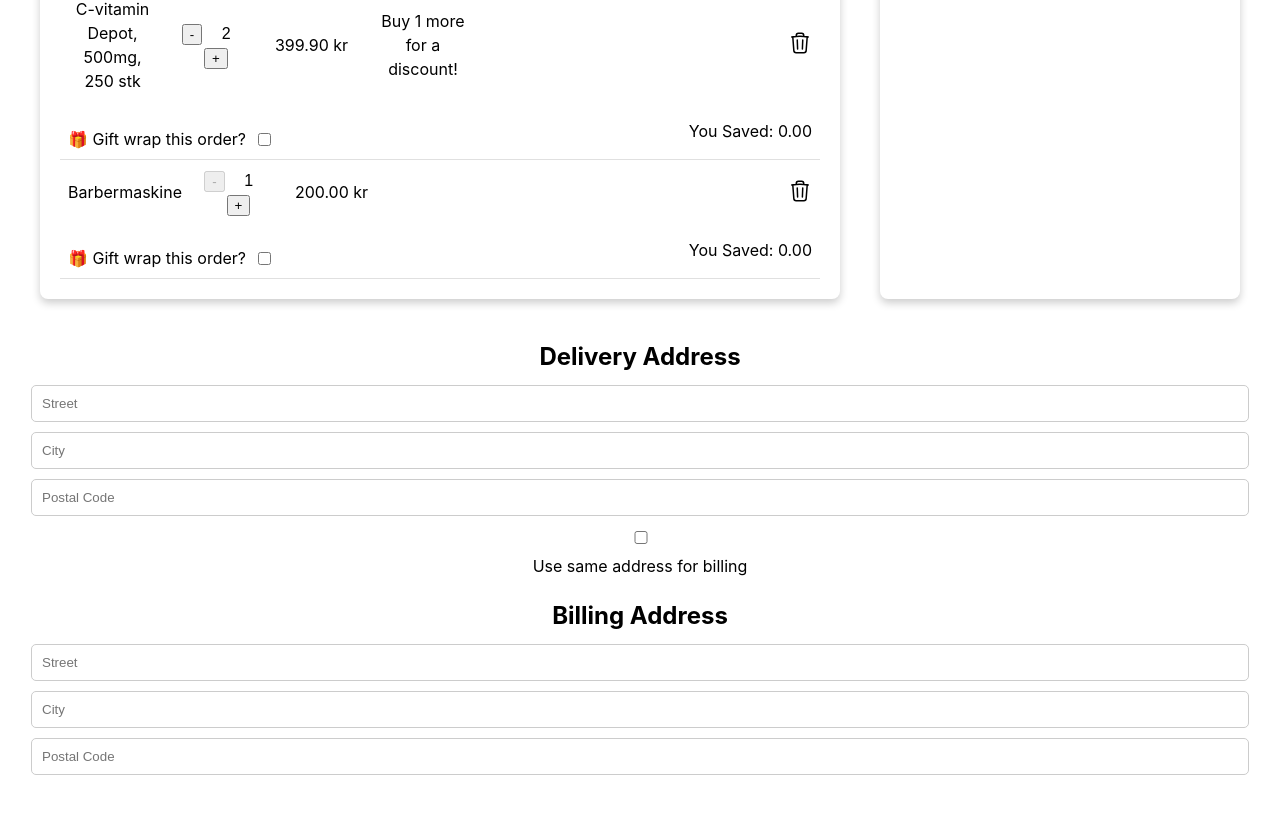
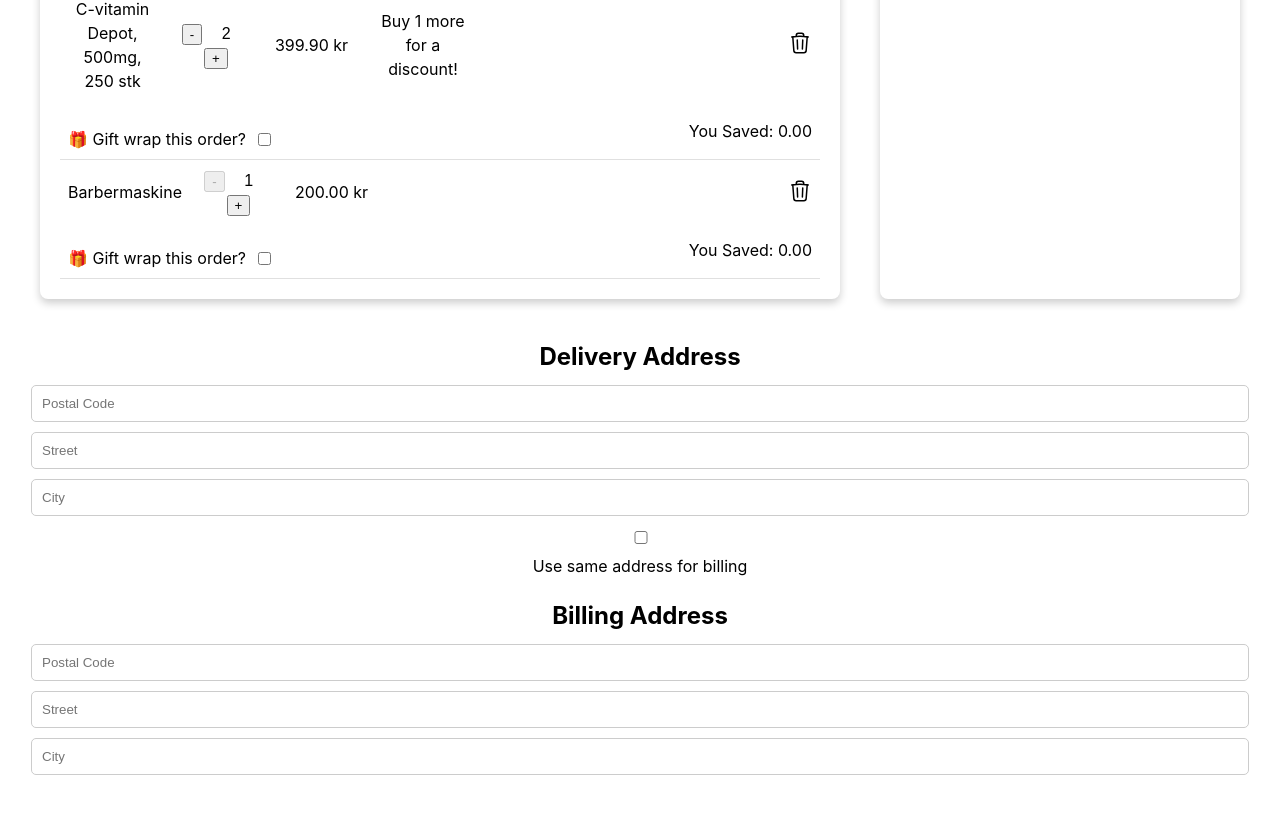
Before and after one commit to yukarasan/vita, a React (Vite) app: page / in a window 1280 px wide. Shown: the part 557-1370 px from the top of the page. Built offline with nearby package versions, Linux system fonts and the light colour scheme; no server answers.

Commit message:
Fixed Delivery Address

```diff
--- a/src/App.tsx
+++ b/src/App.tsx
@@ -4,7 +4,7 @@ import CartList from './components/cart_list/CartList';
 import TotalAmount from './components/total_amount/TotalAmount';
 import { CartItemType } from './lib/types';
 import Cart from './data/Cart';
-import DeliveryAddress from './components/Delivery_adresss/DeliveryAdress';
+import { DeliveryAddress } from './components/delivery_address/DeliveryAddress';
 
 function App() {
   const [cart, setCart] = useState<CartItemType[]>(Cart.getInitialCart());
--- a/src/components/Delivery_adresss/DeliveryAdress.tsx
+++ /dev/null
@@ -1,149 +0,0 @@
-import React, { useState } from 'react';
-import './DeliveryAdress.css';
-
-const DeliveryAddress = () => {
-  // State variable to track same address for billing
-  const [useSameAddress, setUseSameAddress] = useState(false);
-  // State for delivery address fields
-  const [deliveryAddress, setDeliveryAddress] = useState({
-    street: '',
-    city: '',
-    postalCode: '',
-    country: 'Denmark', // Default to Denmark
-  });
-
-  const [billingAddress, setBillingAddress] = useState({
-    street: '',
-    city: '',
-    postalCode: '',
-    country: 'Denmark',
-  });
-
-  const [zipCodeValidation, setZipCodeValidation] = useState({ valid: true, message: '' });
-
-  // Event handler to update delivery address
-  const handleDeliveryAddressChange = (event: React.ChangeEvent<HTMLInputElement>) => {
-    const { name, value } = event.target;
-    setDeliveryAddress((prevAddress) => ({
-      ...prevAddress,
-      [name]: value,
-    }));
-    // Validate postal code as it's being typed
-    if (name === 'postalCode') {
-      handleZipCodeValidation(value);
-    }
-  };
-
-  // Event handler to update billing address
-  const handleBillingAddressChange = (event: React.ChangeEvent<HTMLInputElement>) => {
-    const { name, value } = event.target;
-    setBillingAddress((prevAddress) => ({
-      ...prevAddress,
-      [name]: value,
-    }));
-  };
-
-  // Event handler to toggle whether to use the same address for billing
-  const handleUseSameAddressToggle = () => {
-    setUseSameAddress((prev) => !prev);
-    if (!useSameAddress) {
-      // If previously not selected, copy delivery address to billing address
-      setBillingAddress({ ...deliveryAddress });
-    }
-  };
-
-  // Function to validate zip code against the provided list
-  const handleZipCodeValidation = async (zipCode: string) => {
-    try {
-      const response = await fetch(`https://api.dataforsyningen.dk/postnumre/${zipCode}`);
-      if (response.ok) {
-        const zipCodeData = await response.json();
-        // Check if the zip code is found in Denmark
-        if (zipCodeData) {
-          setZipCodeValidation({ valid: true, message: 'Valid zip code for Denmark.' });
-        } else {
-          setZipCodeValidation({ valid: false, message: 'Zip code not found in Denmark.' });
-        }
-      } else {
-        setZipCodeValidation({ valid: false, message: 'Failed to validate zip code.' });
-      }
-    } catch (error) {
-      setZipCodeValidation({ valid: false, message: 'Error validating zip code.' });
-    }
-  };
-
-  //for invalid zip code
-  const zipCodeClassName = zipCodeValidation.valid ? '' : 'invalid';
-
-  return (
-    <div className="delivery-address">
-      {/* Delivery Address */}
-      <div className="address-container">
-        <h2>Delivery Address</h2>
-        <input
-          type="text"
-          name="street"
-          value={deliveryAddress.street}
-          onChange={handleDeliveryAddressChange}
-          placeholder="Street"
-        />
-        <input
-          type="text"
-          name="city"
-          value={deliveryAddress.city}
-          onChange={handleDeliveryAddressChange}
-          placeholder="City"
-        />
-        <input
-          type="text"
-          name="postalCode"
-          value={deliveryAddress.postalCode}
-          onChange={handleDeliveryAddressChange}
-          placeholder="Postal Code"
-          className={zipCodeClassName}
-        />
-        {/* Display zip code validation message */}
-        {!zipCodeValidation.valid && <p className="validation-message">{zipCodeValidation.message}</p>}
-      </div>
-      {/* Checkbox to use the same address for billing */}
-      <div className="use-same-address-container">
-        <input
-          type="checkbox"
-          id="useSameAddress"
-          checked={useSameAddress}
-          onChange={handleUseSameAddressToggle}
-        />
-        <label htmlFor="useSameAddress">Use same address for billing</label>
-      </div>
-      {/* Billing Address */}
-      {!useSameAddress && (
-        <div className="address-container">
-          <h2>Billing Address</h2>
-          <input
-            type="text"
-            name="street"
-            value={billingAddress.street}
-            onChange={handleBillingAddressChange}
-            placeholder="Street"
-          />
-          <input
-            type="text"
-            name="city"
-            value={billingAddress.city}
-            onChange={handleBillingAddressChange}
-            placeholder="City"
-          />
-          <input
-            type="text"
-            name="postalCode"
-            value={billingAddress.postalCode}
-            onChange={handleBillingAddressChange}
-            placeholder="Postal Code"
-          />
-        </div>
-      )}
-    </div>
-  );
-};
-
-export default DeliveryAddress;
--- a/src/components/Delivery_adresss/DeliveryAdress.css
+++ b/src/components/delivery_address/DeliveryAddress.css
@@ -28,6 +28,13 @@
   color: #ff0000; /* Red color for validation message */
   font-size: 14px;
   margin-top: 5px;
+}
+
+.billing-validation-message {
+  color: #ff0000; /* Red color for validation message */
+  font-size: 14px;
+  margin-top: 5px;
+  /* Add any additional styling specific to the billing validation message here */
 }
 
 /*  billing address */
--- /dev/null
+++ b/src/components/delivery_address/DeliveryAddress.tsx
@@ -0,0 +1,139 @@
+import React, { useState } from 'react';
+import './DeliveryAddress.css';
+
+export const DeliveryAddress = () => {
+  const [useSameAddress, setUseSameAddress] = useState(false);
+  const [deliveryAddress, setDeliveryAddress] = useState({
+    street: '',
+    city: '',
+    postalCode: '',
+    country: 'Denmark',
+  });
+  const [billingAddress, setBillingAddress] = useState({
+    street: '',
+    city: '',
+    postalCode: '',
+    country: 'Denmark',
+  });
+  const [zipCodeValidation, setZipCodeValidation] = useState({ valid: true, message: '' });
+  const [zipCodeValidationBilling, setZipCodeValidationBilling] = useState({ valid: true, message: '' });
+
+  const handleAddressChange = (isBilling = false) => async (event: React.ChangeEvent<HTMLInputElement>) => {
+    const { name, value } = event.target;
+    if (isBilling) {
+      setBillingAddress((prev) => ({ ...prev, [name]: value }));
+      if (name === 'postalCode') {
+        await handleZipCodeValidation(value, true);
+      }
+    } else {
+      setDeliveryAddress((prev) => ({ ...prev, [name]: value }));
+      if (name === 'postalCode') {
+        await handleZipCodeValidation(value);
+      }
+    }
+  };
+
+  const handleZipCodeValidation = async (zipCode: string, isBilling = false) => {
+    const updateState = isBilling ? setZipCodeValidationBilling : setZipCodeValidation;
+    const setAddress = isBilling ? setBillingAddress : setDeliveryAddress;
+
+    try {
+      const response = await fetch(`https://api.dataforsyningen.dk/postnumre/${zipCode}`);
+      if (response.ok) {
+        const zipCodeData = await response.json();
+        if (zipCodeData && zipCodeData.navn) {
+          updateState({ valid: true, message: 'Valid zip code for Denmark.' });
+          setAddress((prevAddress) => ({
+            ...prevAddress,
+            city: zipCodeData.navn,
+            postalCode: zipCode,
+          }));
+        } else {
+          updateState({ valid: false, message: 'Zip code not found in Denmark.' });
+        }
+      } else {
+        updateState({ valid: false, message: 'Failed to validate zip code.' });
+      }
+    } catch (error) {
+      updateState({ valid: false, message: 'Error validating zip code.' });
+    }
+  };
+
+  const handleUseSameAddressToggle = () => {
+    setUseSameAddress(!useSameAddress);
+    if (!useSameAddress) {
+      setBillingAddress({ ...deliveryAddress });
+      setZipCodeValidationBilling({ ...zipCodeValidation });
+    }
+  };
+
+  const getZipCodeClassName = (isValid: boolean) => (isValid ? '' : 'invalid');
+
+  return (
+    <div className="delivery-address">
+      <div className="address-container">
+        <h2>Delivery Address</h2>
+        <input
+          type="text"
+          name="postalCode"
+          value={deliveryAddress.postalCode}
+          onChange={handleAddressChange()}
+          placeholder="Postal Code"
+          className={getZipCodeClassName(zipCodeValidation.valid)}
+        />
+        {!zipCodeValidation.valid && <p className="validation-message">{zipCodeValidation.message}</p>}
+        <input
+          type="text"
+          name="street"
+          value={deliveryAddress.street}
+          onChange={handleAddressChange()}
+          placeholder="Street"
+        />
+        <input
+          type="text"
+          name="city"
+          value={deliveryAddress.city}
+          onChange={handleAddressChange()}
+          placeholder="City"
+        />
+      </div>
+      <div className="use-same-address-container">
+        <input
+          type="checkbox"
+          id="useSameAddress"
+          checked={useSameAddress}
+          onChange={handleUseSameAddressToggle}
+        />
+        <label htmlFor="useSameAddress">Use same address for billing</label>
+      </div>
+      {!useSameAddress && (
+        <div className="address-container">
+          <h2>Billing Address</h2>
+          <input
+            type="text"
+            name="postalCode"
+            value={billingAddress.postalCode}
+            onChange={handleAddressChange(true)}
+            placeholder="Postal Code"
+            className={getZipCodeClassName(zipCodeValidationBilling.valid)}
+          />
+          {!zipCodeValidationBilling.valid && <p className="billing-validation-message">{zipCodeValidationBilling.message}</p>}
+          <input
+            type="text"
+            name="street"
+            value={billingAddress.street}
+            onChange={handleAddressChange(true)}
+            placeholder="Street"
+          />
+          <input
+            type="text"
+            name="city"
+            value={billingAddress.city}
+            onChange={handleAddressChange(true)}
+            placeholder="City"
+          />
+        </div>
+      )}
+    </div>
+  );
+};
```
